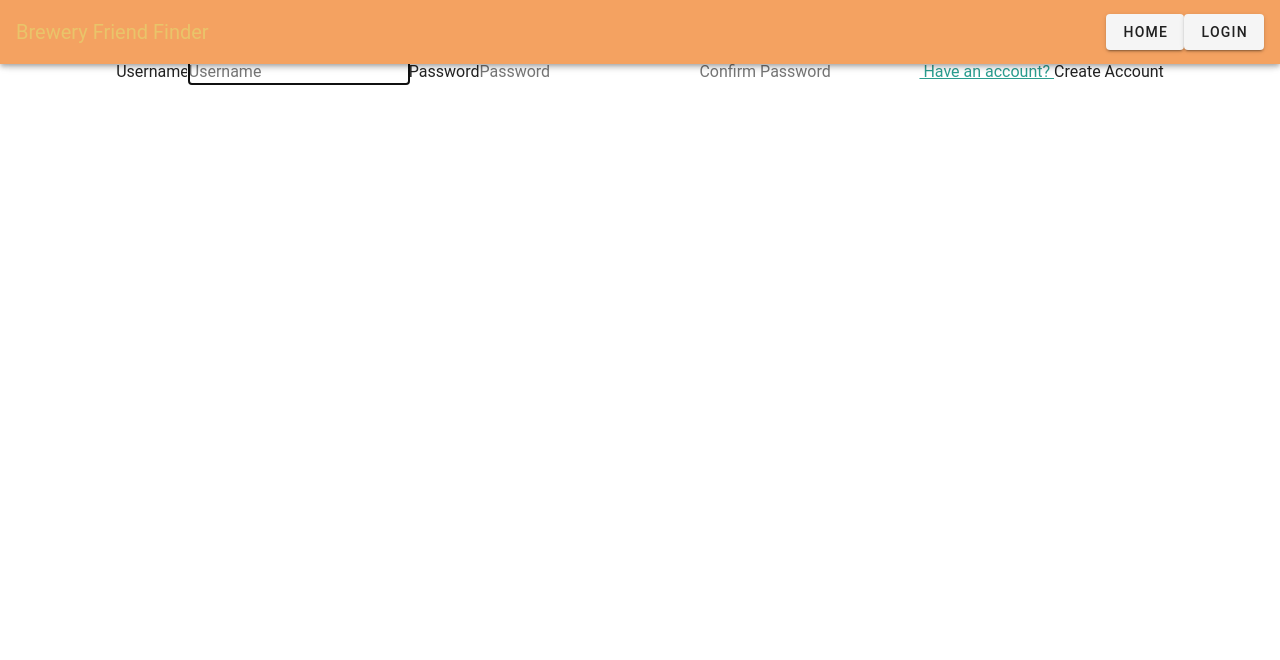
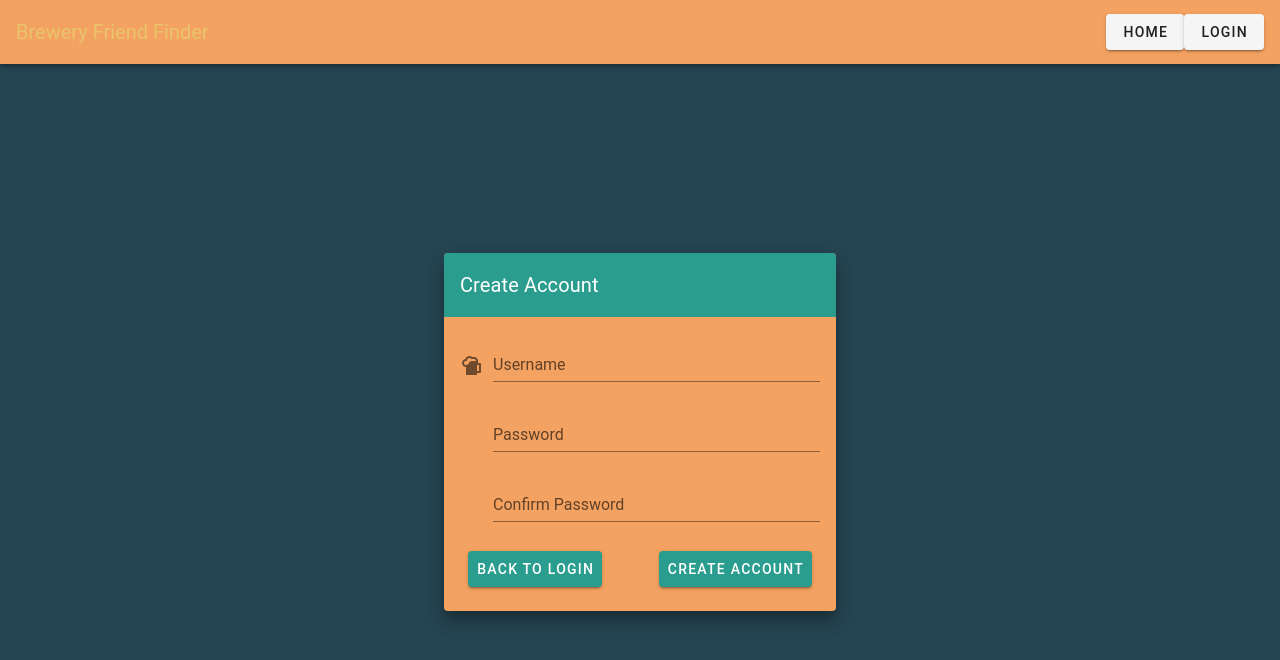
Before and after one commit to adeckert1010/BreweryFinder, a Vue app in the folder vue_starter_dotnet/frontend/: page /register in a window 1280 px wide. Shown: the top 660 px of the page. Built offline with nearby package versions, Linux system fonts and the light colour scheme.

Commit message:
registration vuetified

```diff
--- a/vue_starter_dotnet/frontend/src/views/Register.vue
+++ b/vue_starter_dotnet/frontend/src/views/Register.vue
@@ -1,11 +1,22 @@
 <template>
-  <div id="register" class="text-center">
-    <form class="form-register" @submit.prevent="register">
-      <h1 class="h3 mb-3 font-weight-normal">Create Account</h1>
+<v-content>
+    <v-container class="fill-height secondary" fluid>
+      <v-card-text id="login">
+        <v-row align="center" justify="center">
+          <v-col cols="12" sm="8" md="4">
+            <v-card class="elevation-12 accent">
+              <v-toolbar color="primary" dark flat>
+                <v-toolbar-title>Create Account</v-toolbar-title>
+              </v-toolbar>
+              <v-card-text>
+                <v-form @submit.prevent="login">
+
+
+
                 <div class="alert alert-danger" role="alert" v-if="registrationErrors">
                   There were problems registering this user.
                 </div>
-      <label for="username" class="sr-only">Username</label>
+      <!-- <label for="username" class="sr-only">Username</label>
       <input
         type="text"
         id="username"
@@ -14,8 +25,19 @@
         v-model="user.username"
         required
         autofocus
+      /> -->
+      <v-text-field
+                    id="username"
+                    label="Username"
+                    name="username"
+                    prepend-icon="mdi-glass-mug-variant"
+                    type="text"
+                    v-model="user.username"
+                    required
                   />
-      <label for="password" class="sr-only">Password</label>
+
+
+      <!-- <label for="password" class="sr-only">Password</label>
       <input
         type="password"
         id="password"
@@ -23,23 +45,56 @@
         placeholder="Password"
         v-model="user.password"
         required
+      /> -->
+      <v-text-field
+                    id="password"
+                    label="Password"
+                    name="password"
+                    class="form-control"
+                    prepend-icon="mdi-textbox-password"
+                    type="password"
+                    v-model="user.password"
+                    required
                   />
-      <input
+
+      <!-- <input
         type="password"
         id="confirmPassword"
         class="form-control"
         placeholder="Confirm Password"
         v-model="user.confirmPassword"
         required
+      /> -->
+      <v-text-field
+                    id="confirm-password"
+                    label="Confirm Password"
+                    name="Confirm Password"
+                    class="form-control"
+                    prepend-icon="mdi-textbox-password"
+                    type="password"
+                    v-model="user.confirmPassword"
+                    required
                   />
-      <router-link :to="{ name: 'login' }">
+<v-card-actions>
+      <!-- <router-link :to="{ name: 'login' }">
         Have an account?
-      </router-link>
-      <button class="btn btn-lg btn-primary btn-block" type="submit">
+      </router-link> -->
+      <v-btn class="primary" to="/login">Back to Login</v-btn>
+
+      <!-- <button class="btn btn-lg btn-primary btn-block" type="submit">
         Create Account
-      </button>
-    </form>
-  </div>
+      </button> -->
+      <v-spacer />
+                    <v-btn class="primary" type="submit">Create Account</v-btn>
+</v-card-actions>
+                </v-form>
+              </v-card-text>
+            </v-card>
+          </v-col>
+        </v-row>
+      </v-card-text>
+    </v-container>
+  </v-content>
 </template>
 
 <script>
```
Also changed, not shown: vue_starter_dotnet/frontend/src/views/Login.vue (+33 -47 lines). Lines whose indentation alone changed are shown as unchanged.
